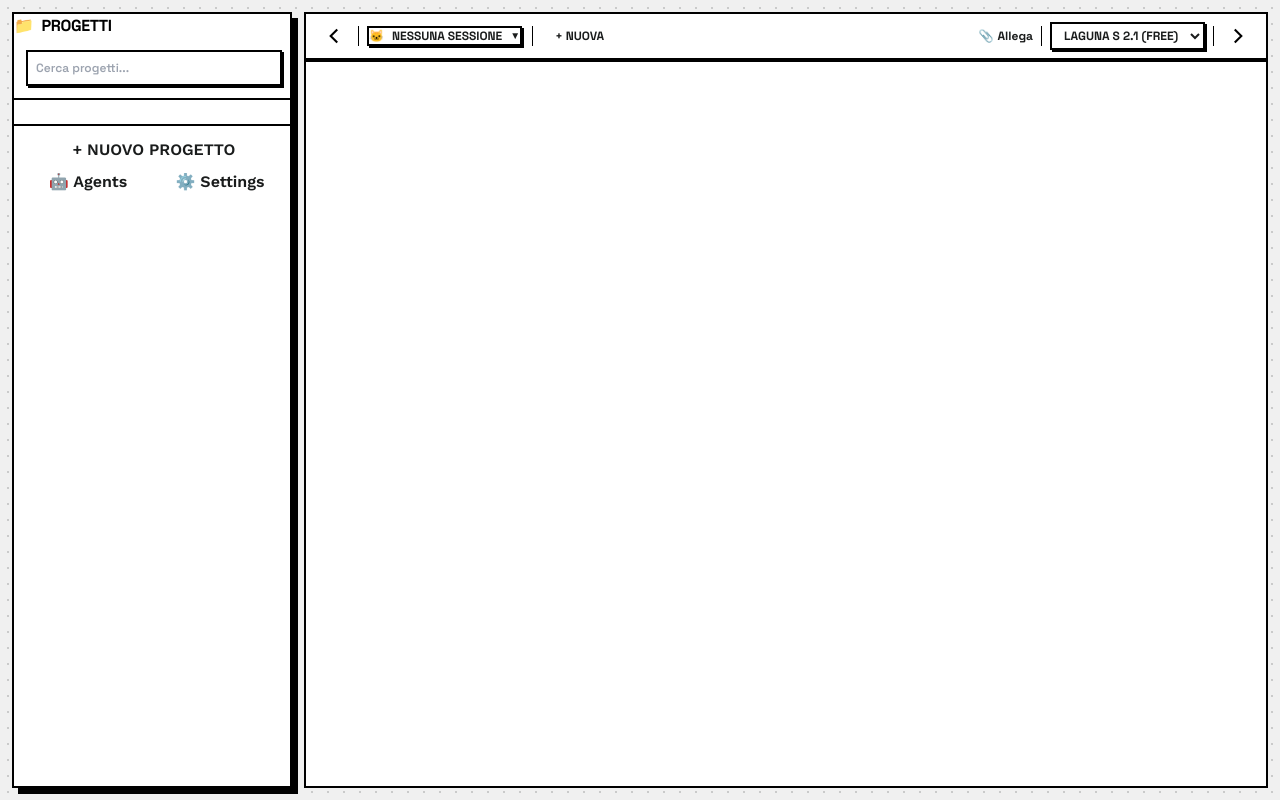
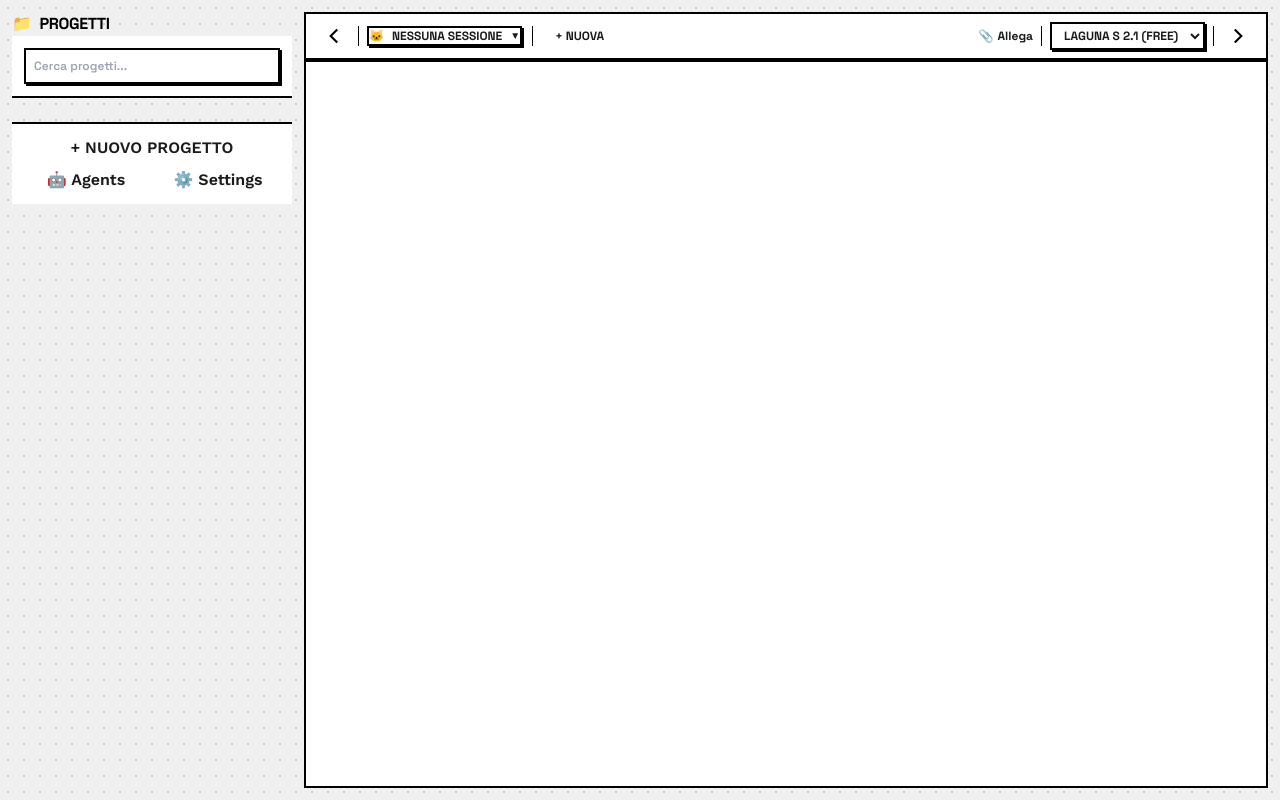
Before and after one commit to gabrielefuoco/stregatto, a plain HTML site: page static/index.html in a window 1280 px wide. Drawn offline with nearby package versions, Linux system fonts and the light colour scheme; no server answers.

Commit message:
fix(frontend): remove duplicate outer borders and float classes on sidebar container wrappers

```diff
--- a/static/css/themes.css
+++ b/static/css/themes.css
@@ -190,16 +190,7 @@ body {
   overflow: hidden;
 }
 
-.sidebar-left {
-  border-right: 2px solid #1a1c1c;
-  width: 280px;
-  transition: margin-left 0.3s cubic-bezier(0.4, 0, 0.2, 1);
-  flex-shrink: 0;
-}
-
-body.sidebar-collapsed .sidebar-left {
-  margin-left: -280px; /* Nasconde la sidebar */
-}
+/* Layout helper classes */
 
 /* Effetti Project Card */
 .project-card {
--- a/static/index.html
+++ b/static/index.html
@@ -42,7 +42,7 @@
 
     <div class="app-layout h-full flex flex-row bg-[#f0f0f0] bg-blueprint p-3 gap-3 font-body overflow-hidden">
         <!-- Sidebar Left -->
-        <aside id="sidebar-container" class="sidebar-left neo-card-floating h-full flex flex-col z-20 shrink-0"></aside>
+        <aside id="sidebar-container" class="h-full flex flex-col z-20 shrink-0"></aside>
 
         <!-- Main Content -->
         <main id="main-content" class="main-content flex-1 flex flex-col h-full overflow-hidden p-0 w-full relative">
--- a/static/js/app.js
+++ b/static/js/app.js
@@ -70,7 +70,7 @@ class App {
 
         const sidebar = document.getElementById('sidebar-container');
         if (sidebar) {
-            sidebar.className = 'sidebar-left h-full flex flex-col bg-white border-2 border-black shadow-[6px_6px_0px_#000] z-20 shrink-0';
+            sidebar.className = 'h-full flex flex-col z-20 shrink-0';
         }
 
         const mainContent = document.getElementById('main-content');
```
